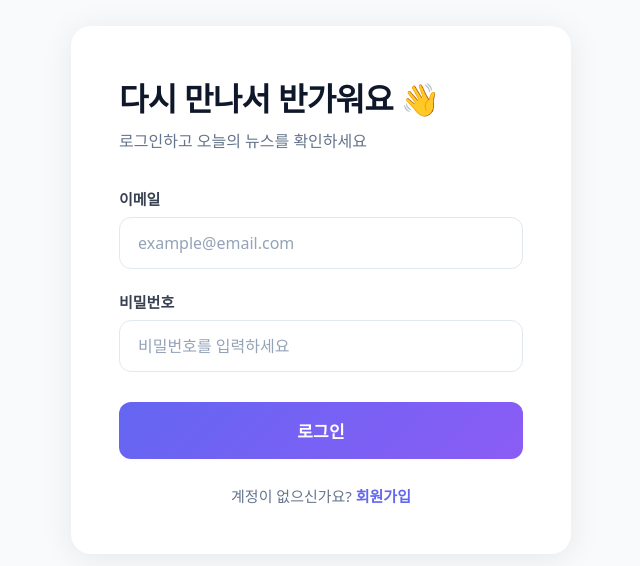
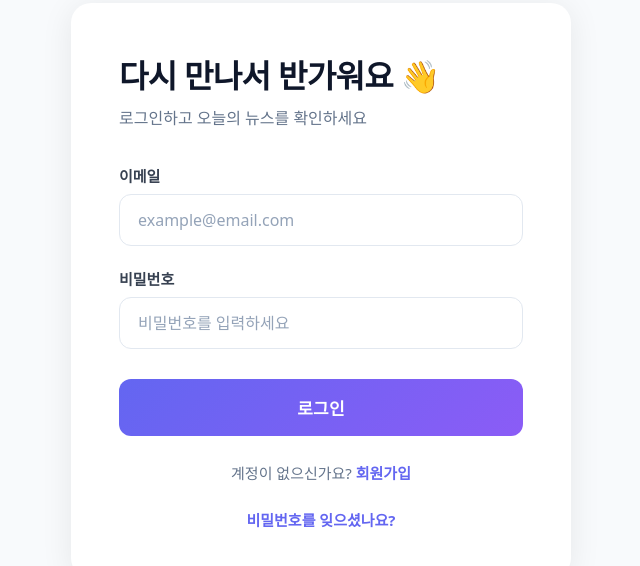
Before and after one commit to neeews/frontend, a React (Vite) app: page /login in a window 1280 px wide. Shown: the part 110-676 px from the top of the page, without its empty margins (319-959 px from the left). Built offline with nearby package versions, Linux system fonts and the light colour scheme; no server answers.

Commit message:
auto: update LoginPage.jsx

```diff
--- a/src/pages/LoginPage.jsx
+++ b/src/pages/LoginPage.jsx
@@ -70,6 +70,9 @@ export default function LoginPage() {
         <p className="auth-switch">
           계정이 없으신가요? <Link to="/signup">회원가입</Link>
         </p>
+        <p className="auth-switch">
+          <Link to="/forgot-password">비밀번호를 잊으셨나요?</Link>
+        </p>
       </div>
     </div>
   )
```
